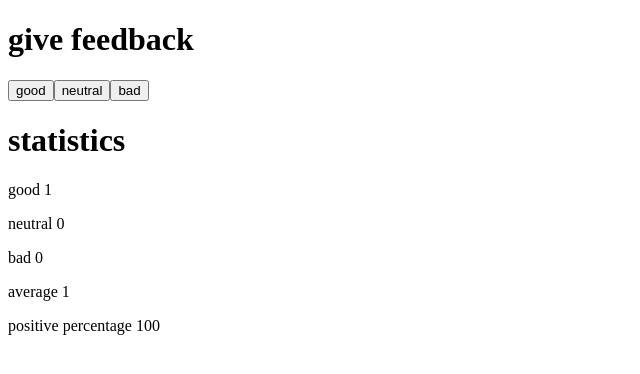
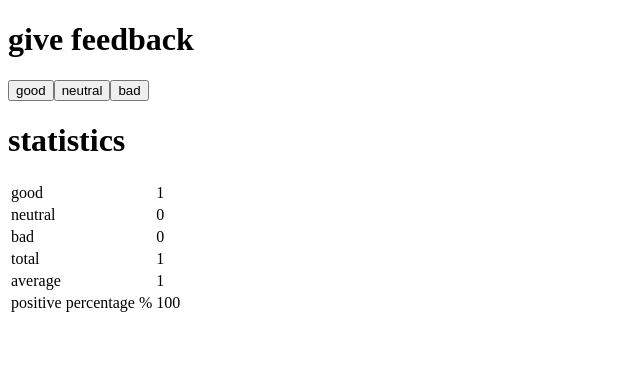
Before and after one commit to RDFIII/helsinki, a React (Create React App) app in the folder part1/unicafe/: page / in a window 1280 px wide. Both pictures are taken after a click on the button "good". Shown: the top 374 px of the page, without its empty margins (0-640 px from the left). Built offline with nearby package versions, Linux system fonts and the light colour scheme.

Commit message:
refactor Statistics to appear in html table

```diff
--- a/part1/unicafe/src/App.js
+++ b/part1/unicafe/src/App.js
@@ -64,6 +64,7 @@ const App = () => {
       <Statistics good={good}
                   bad={bad}
                   neutral={neutral}
+                  total={total}
                   calculateAverage={calculateAverage()}
                   positive={positivePercentage()} />
 
@@ -76,12 +77,17 @@ const Statistics = ({total, calculateAverage, positive, good, neutral, bad}) =>
 
   return (
     <div>
+      <table>
+        <tbody>
+        <Statistic text="good " value={good} />
+        <Statistic text="neutral " value={neutral} />
+        <Statistic text="bad " value={bad} />
+        <Statistic text="total " value={total} />
+        <Statistic text="average " value={calculateAverage} />
+        <Statistic text="positive percentage % " value={positive} ></Statistic>
+        </tbody>
+      </table>
 
-      <Statistic text="good" value={good} />
-      <Statistic text="neutral" value={neutral} />
-      <Statistic text="bad" value={bad} />
-      <Statistic text="average" value={calculateAverage} />
-      <Statistic text="positive percentage" value={positive} />
 
     </div>
   )
@@ -89,7 +95,12 @@ const Statistics = ({total, calculateAverage, positive, good, neutral, bad}) =>
 
 
 const Statistic = (props) => (
-  <p>{props.text} {props.value}</p>
+
+      <tr>
+        <td>{props.text}</td>
+        <td>{props.value}</td>
+      </tr>
+
 )
 
 const Button = ({handleClick, text}) => (
```
